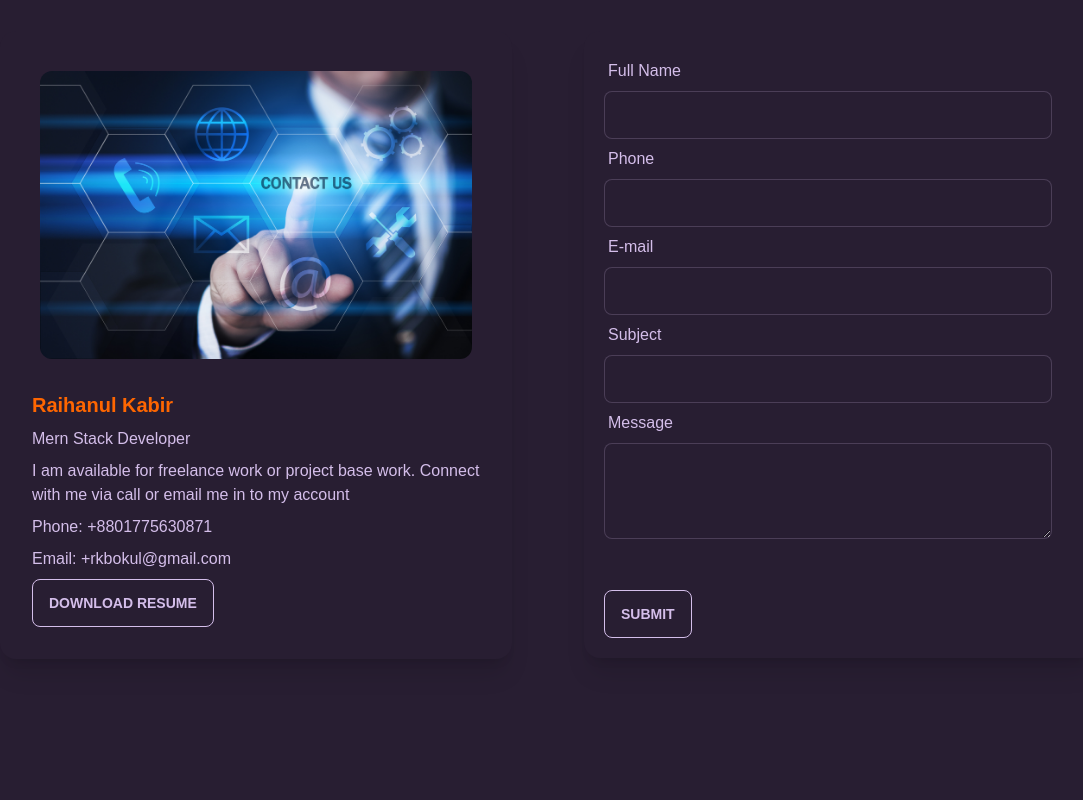
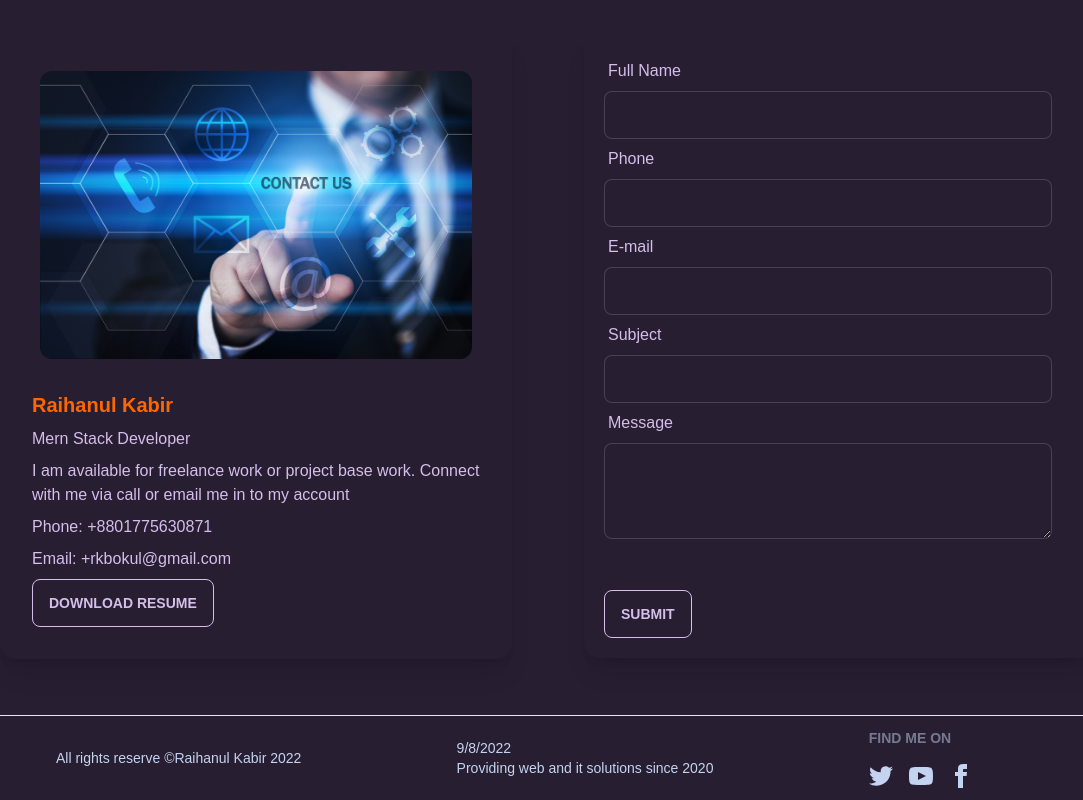
Before and after one commit to rkbokul1/rkbokul-porotfolio, a React (Create React App) app: page / in a window 1280 px wide. Shown: the part 3355-4155 px from the top of the page, without its empty margins (56-1139 px from the left). Before the commit the page ends 4070 px from the top, so only its background shows below. Built offline with nearby package versions, Linux system fonts and the light colour scheme.

Commit message:
footer done

```diff
--- a/public/index.html
+++ b/public/index.html
@@ -24,7 +24,7 @@
       work correctly both with client-side routing and a non-root public URL.
       Learn how to configure a non-root public URL by running `npm run build`.
     -->
-    <title>React App</title>
+    <title>R.K Bokul</title>
   </head>
   <body>
     <noscript>You need to enable JavaScript to run this app.</noscript>
--- /dev/null
+++ b/src/Components/Footer.js
@@ -0,0 +1,29 @@
+import React, { useState } from 'react';
+
+const Footer = () => {
+
+    return (
+        <div className='px-14 mt-5'>
+            <hr />
+            <footer className="footer items-center p-3 bg-base-100 text-neutral-content px-14">
+                <div>
+                    <p>All rights reserve &copy;Raihanul Kabir {new Date().getFullYear()}</p>
+                </div>
+                <div>
+                    {/* <svg width="50" height="50" viewBox="0 0 24 24" xmlns="http://www.w3.org/2000/svg" fillRule="evenodd" clipRule="evenodd" className="fill-current"><path d="M22.672 15.226l-2.432.811.841 2.515c.33 1.019-.209 2.127-1.23 2.456-1.15.325-2.148-.321-2.463-1.226l-.84-2.518-5.013 1.677.84 2.517c.391 1.203-.434 2.542-1.831 2.542-.88 0-1.601-.564-1.86-1.314l-.842-2.516-2.431.809c-1.135.328-2.145-.317-2.463-1.229-.329-1.018.211-2.127 1.231-2.456l2.432-.809-1.621-4.823-2.432.808c-1.355.384-2.558-.59-2.558-1.839 0-.817.509-1.582 1.327-1.846l2.433-.809-.842-2.515c-.33-1.02.211-2.129 1.232-2.458 1.02-.329 2.13.209 2.461 1.229l.842 2.515 5.011-1.677-.839-2.517c-.403-1.238.484-2.553 1.843-2.553.819 0 1.585.509 1.85 1.326l.841 2.517 2.431-.81c1.02-.33 2.131.211 2.461 1.229.332 1.018-.21 2.126-1.23 2.456l-2.433.809 1.622 4.823 2.433-.809c1.242-.401 2.557.484 2.557 1.838 0 .819-.51 1.583-1.328 1.847m-8.992-6.428l-5.01 1.675 1.619 4.828 5.011-1.674-1.62-4.829z"></path></svg> */}
+                    <p>{new Date().toLocaleDateString()}<br />Providing web and it solutions since 2020</p>
+                </div>
+                <div>
+                    <span className="footer-title">Find Me on</span>
+                    <div className="grid grid-flow-col gap-4">
+                        <a><svg xmlns="http://www.w3.org/2000/svg" width="24" height="24" viewBox="0 0 24 24" className="fill-current"><path d="M24 4.557c-.883.392-1.832.656-2.828.775 1.017-.609 1.798-1.574 2.165-2.724-.951.564-2.005.974-3.127 1.195-.897-.957-2.178-1.555-3.594-1.555-3.179 0-5.515 2.966-4.797 6.045-4.091-.205-7.719-2.165-10.148-5.144-1.29 2.213-.669 5.108 1.523 6.574-.806-.026-1.566-.247-2.229-.616-.054 2.281 1.581 4.415 3.949 4.89-.693.188-1.452.232-2.224.084.626 1.956 2.444 3.379 4.6 3.419-2.07 1.623-4.678 2.348-7.29 2.04 2.179 1.397 4.768 2.212 7.548 2.212 9.142 0 14.307-7.721 13.995-14.646.962-.695 1.797-1.562 2.457-2.549z"></path></svg></a>
+                        <a><svg xmlns="http://www.w3.org/2000/svg" width="24" height="24" viewBox="0 0 24 24" className="fill-current"><path d="M19.615 3.184c-3.604-.246-11.631-.245-15.23 0-3.897.266-4.356 2.62-4.385 8.816.029 6.185.484 8.549 4.385 8.816 3.6.245 11.626.246 15.23 0 3.897-.266 4.356-2.62 4.385-8.816-.029-6.185-.484-8.549-4.385-8.816zm-10.615 12.816v-8l8 3.993-8 4.007z"></path></svg></a>
+                        <a><svg xmlns="http://www.w3.org/2000/svg" width="24" height="24" viewBox="0 0 24 24" className="fill-current"><path d="M9 8h-3v4h3v12h5v-12h3.642l.358-4h-4v-1.667c0-.955.192-1.333 1.115-1.333h2.885v-5h-3.808c-3.596 0-5.192 1.583-5.192 4.615v3.385z"></path></svg></a>
+                    </div>
+                </div>
+            </footer>
+        </div>
+    );
+};
+
+export default Footer;
--- a/src/Pages/Home/Home.js
+++ b/src/Pages/Home/Home.js
@@ -3,6 +3,7 @@
 import Services from '../Services/Services';
 import Resume from '../Resume/Resume';
 import Contact from '../Contact/Contact';
+import Footer from '../../Components/Footer';
 
 const Home = () => {
     return (
@@ -11,6 +12,7 @@
             <Services />
             <Resume />
             <Contact />
+            <Footer />
         </div>
     );
 };
--- a/src/Pages/Resume/Resume.js
+++ b/src/Pages/Resume/Resume.js
@@ -31,9 +31,9 @@
             <p className="text-primary font-bold text-3xl lg:text-5xl mb-10">My Resume</p>
 
             <div className="grid grid-cols-3 mb-5">
-                <button onClick={handleSkill} className="btn sm:btn-sm md:btn-lg btn-outline hover:text-primary shadow-2xl">skill</button>
-                <button onClick={handleEducation} className="btn sm:btn-sm md:btn-lg  btn-outline hover:text-primary shadow-2xl"> Educations</button>
-                <button onClick={handleCertificate} className="btn sm:btn-sm md:btn-lg btn-outline hover:text-primary shadow-2xl"> Certificate </button>
+                <button onClick={handleSkill} className="btn sm:btn-sm md:btn-lg btn-outline hover:text-black hover:bg-primary shadow-2xl">skill</button>
+                <button onClick={handleEducation} className="btn sm:btn-sm md:btn-lg  btn-outline hover:text-black hover:bg-primary shadow-2xl"> Educations</button>
+                <button onClick={handleCertificate} className="btn sm:btn-sm md:btn-lg btn-outline hover:text-black hover:bg-primary shadow-2xl"> Certificate </button>
             </div>
 
             <div>
```
